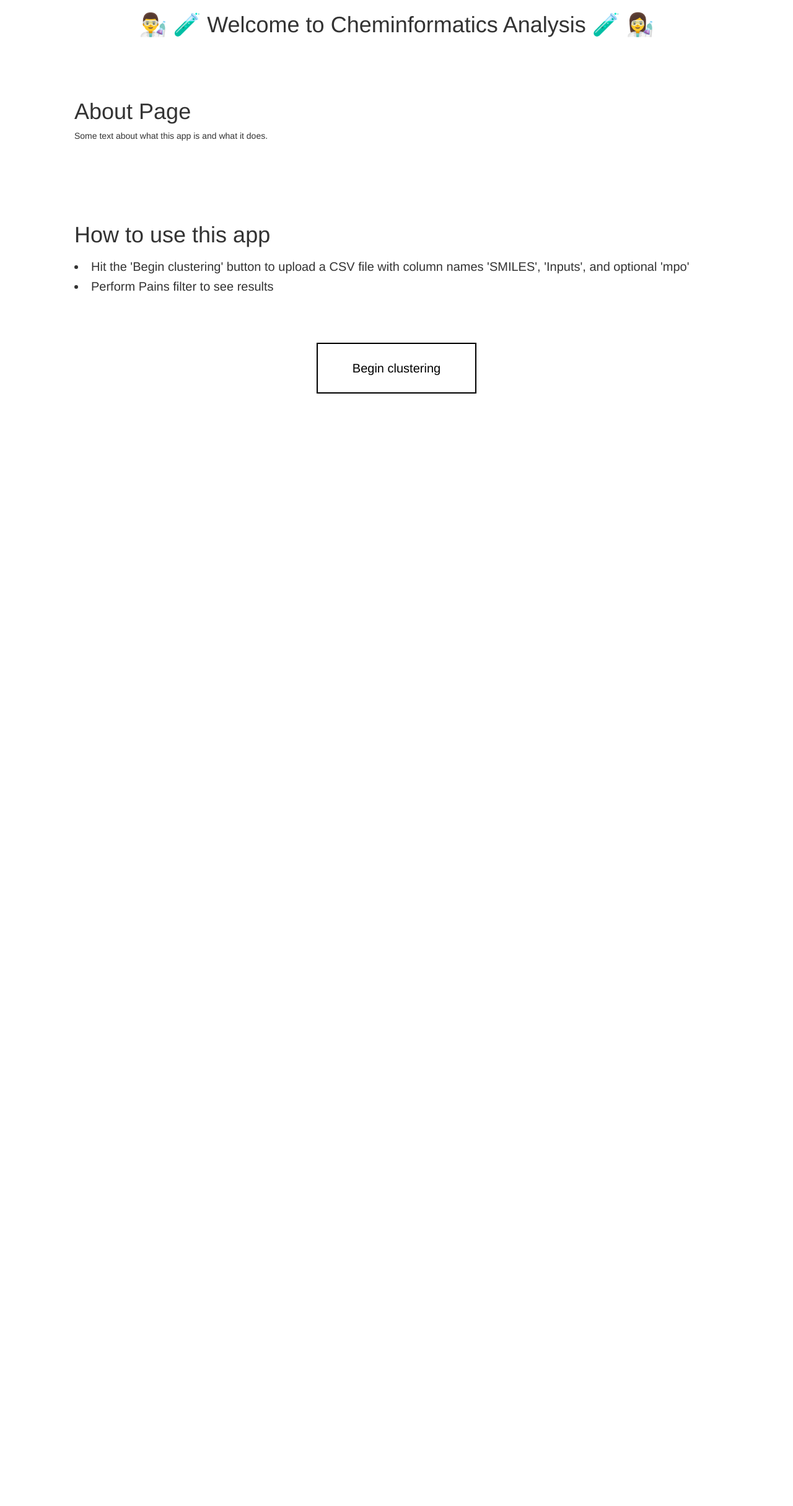
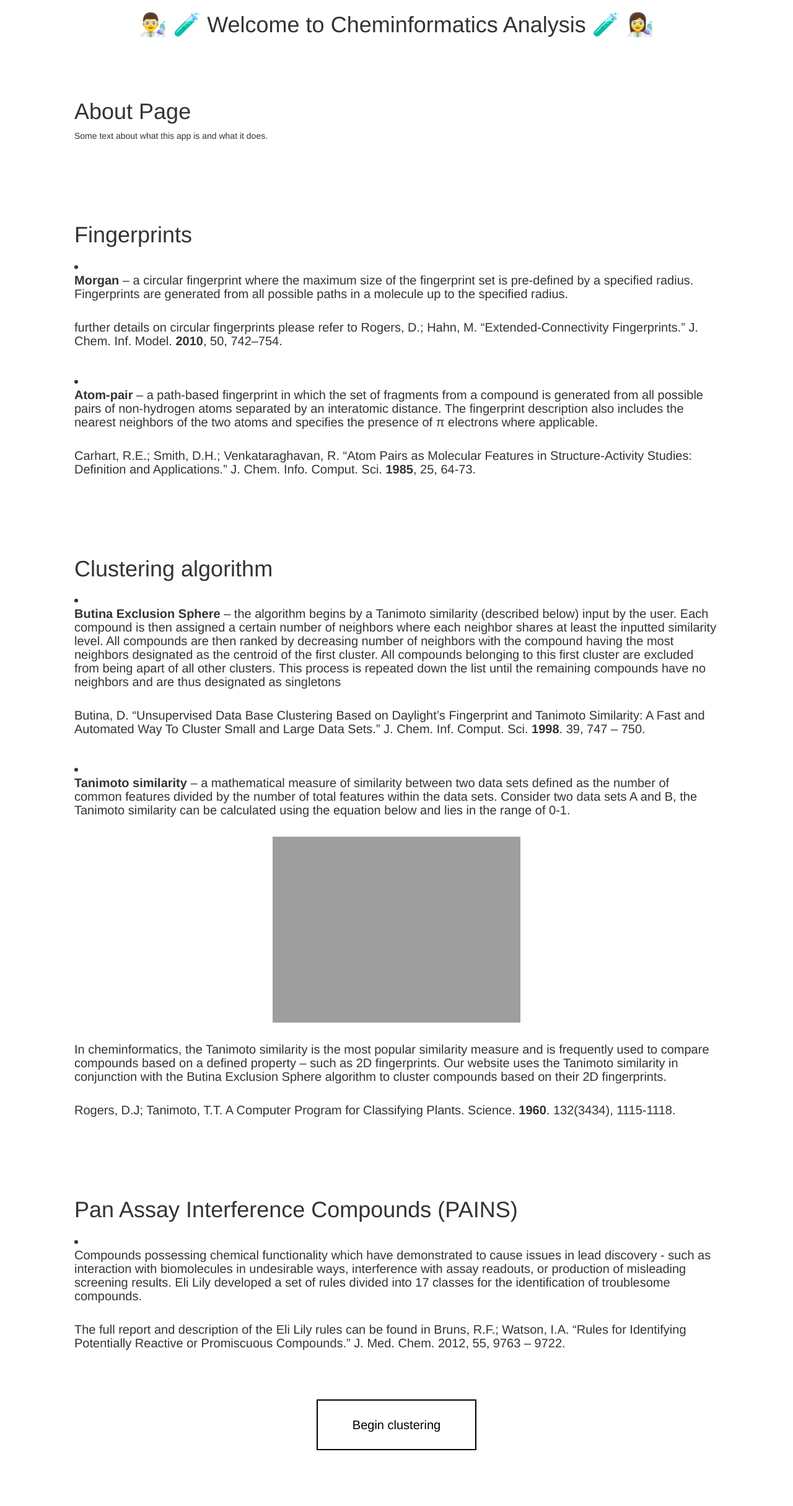
Before and after one commit to sandboxnu/cheminformatics, a Flask app: page / in a window 1280 px wide. Shown: the whole page at 62% size. Before the commit the page ends 635 px from the top, so only its background shows below. Run offline with Flask 2, Linux system fonts and the light colour scheme; some libraries are stand-ins or nearby versions; grey boxes are pictures that could not be loaded.

Commit message:
Add desired text for about page from client onto welcome page (#117)

```diff
--- a/app/templates/welcome.html
+++ b/app/templates/welcome.html
@@ -35,14 +35,79 @@
         <p>Some text about what this app is and what it does.</p>
     </div>
     <div class="about-section">
-        <h1>How to use this app</h1>
+        <h1>Fingerprints</h1>
         <h2>
-            <li>Hit the 'Begin clustering' button to upload a CSV file with column names 'SMILES', 'Inputs', and optional 'mpo'</li>
-            <li>Perform Pains filter to see results</li>
+            <li>
+                <p>
+                    <b>Morgan</b>
+                    – a circular fingerprint where the maximum size of the fingerprint set is pre-defined by a specified radius. Fingerprints are generated from all
+                    possible paths in a molecule up to the specified radius.
+                </p>
+                <br>
+                <p>further details on circular fingerprints please refer to Rogers, D.; Hahn, M. “Extended-Connectivity Fingerprints.” J. Chem. Inf. Model. <b>2010</b>, 50, 742–754.</p>
+            </li>
+            <br>
+            <li>
+                <p>
+                    <b>Atom-pair</b>
+                    – a path-based fingerprint in which the set of fragments from a compound is generated from all possible pairs of non-hydrogen atoms separated by an interatomic distance. The fingerprint description also includes the
+                    nearest neighbors of the two atoms and specifies the presence of π electrons where applicable.
+                </p>
+                <br>
+                <p>Carhart, R.E.; Smith, D.H.; Venkataraghavan, R. “Atom Pairs as Molecular Features in Structure-Activity Studies: Definition and Applications.” J. Chem. Info. Comput. Sci. <b>1985</b>, 25, 64-73.</p>
+            </li>
+        </h2>
+    </div>
+    <div class="about-section">
+        <h1>Clustering algorithm</h1>
+        <h2>
+            <li>
+                <p>
+                    <b>Butina Exclusion Sphere</b>
+                    – the algorithm begins by a Tanimoto similarity (described below) input by the user. Each compound is then assigned a certain number of neighbors where each neighbor shares at least the inputted similarity level.
+                    All compounds are then ranked by decreasing number of neighbors with the compound having the most neighbors designated as the centroid of the first cluster. All compounds belonging to this first cluster are excluded from being apart of all other clusters.
+                    This process is repeated down the list until the remaining compounds have no neighbors and are thus designated as singletons
+                </p>
+                <br>
+                <p>Butina, D. “Unsupervised Data Base Clustering Based on Daylight’s Fingerprint and Tanimoto Similarity: A Fast and Automated Way To Cluster Small and Large Data Sets.” J. Chem. Inf. Comput. Sci. <b>1998</b>. 39, 747 – 750. </p>
+            </li>
+            <br>
+            <li>
+                <p>
+                    <b>Tanimoto similarity</b>
+                    – a mathematical measure of similarity between two data sets defined as the number of common features divided by the number of total features within the data sets. Consider two data sets A and B, the Tanimoto similarity can
+                    be calculated using the equation below and lies in the range of 0-1.
+                </p>
+                <br>
+                <p align="center" >
+                    <img src="http://latex.codecogs.com/svg.latex?T(A, B) = \dfrac{\vert A \cap B \vert}{\vert A \vert + \vert B \vert - \vert A \cap B \vert}" border="0"/>
+                </p>
+                <br>
+                <p>In cheminformatics, the Tanimoto similarity is the most popular similarity measure and is frequently used to compare compounds based on a defined property – such as 2D fingerprints. Our website uses the Tanimoto similarity in conjunction with the
+                    Butina Exclusion Sphere algorithm to cluster compounds based on their 2D fingerprints.</p>
+                <br>
+                <p>Rogers, D.J; Tanimoto, T.T. A Computer Program for Classifying Plants. Science. <b>1960</b>. 132(3434), 1115-1118.</p>
+            </li>
+        </h2>
+    </div>
+    <div class="about-section">
+        <h1>Pan Assay Interference Compounds (PAINS)</h1>
+        <h2>
+            <li>
+                <p>Compounds possessing chemical functionality which have demonstrated to cause issues in lead discovery - such as interaction with biomolecules in undesirable ways, interference with assay readouts, or production of misleading screening results.
+                    Eli Lily developed a set of rules divided into 17 classes for the identification of troublesome compounds.
+                </p>
+                <br>
+                <p>The full report and description of the Eli Lily rules can be found in Bruns, R.F.; Watson, I.A. “Rules for Identifying Potentially Reactive or Promiscuous Compounds.” J. Med. Chem. 2012, 55, 9763 – 9722.</p>
+            </li>
         </h2>
     </div>
     <div class='text-center'>
         <h1><a href='/index' class="button"> Begin clustering</a></h1>
     </div>
+    <br>
+    <br>
+    <br>
+    <br>
 </div>
 {% endblock %}
```
